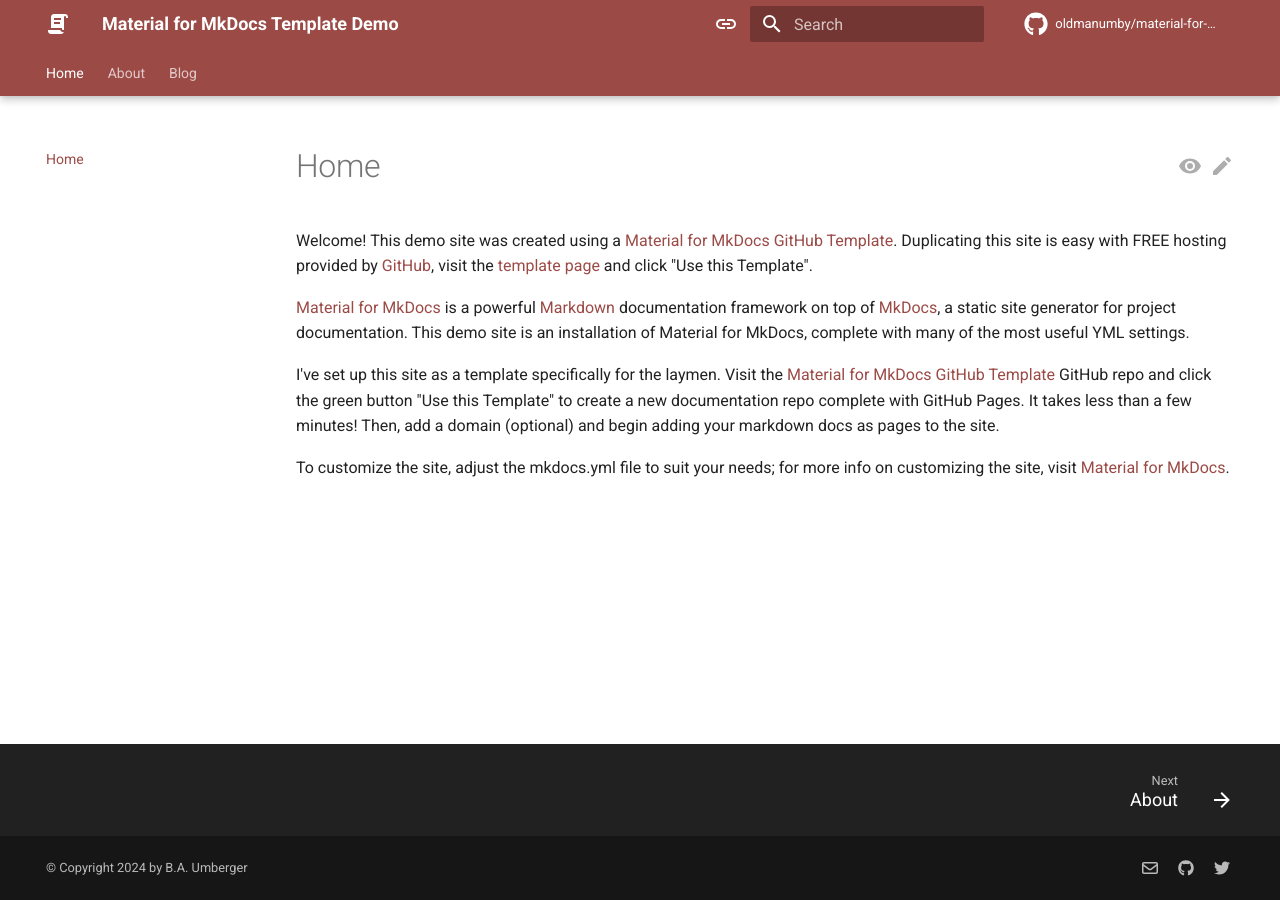
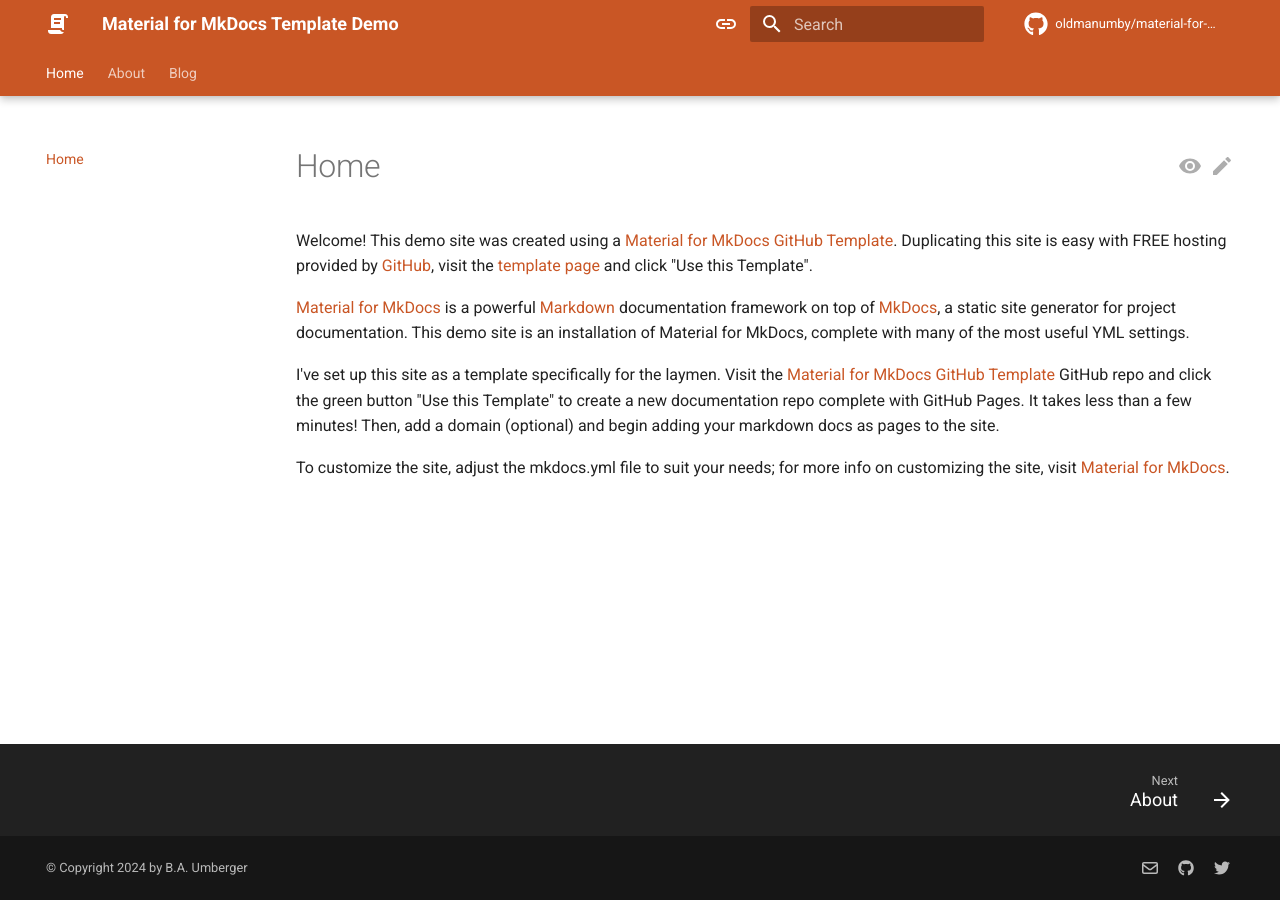
Before and after one commit to OldManUmby/material-for-mkdocs-template, an MkDocs documentation site: the page built from docs/index.md, in a window 1280 px wide. Built offline with MkDocs 1.6.1 and Material for MkDocs 9.7.7, drawn with Linux system fonts in a browser that asks for light colours; comment, search, counter and statistics services are not loaded.

Commit message:
Updated YML

```diff
--- a/docs/stylesheets/extra.css
+++ b/docs/stylesheets/extra.css
@@ -1,10 +1,10 @@
 :root {
-    --md-primary-fg-color: #9B4A46;
-    --md-primary-fg-color--light: #9B4A46;
-    --md-primary-fg-color--dark: #9B4A46;
-    --md-accent-fg-color: #C27A64;
-    --md-accent-fg-color--light: #C27A64;
-    --md-accent-fg-color--dark: #C27A64;
+    --md-primary-fg-color: #C95625;
+    --md-primary-fg-color--light: #C95625;
+    --md-primary-fg-color--dark: #C95625;
+    --md-accent-fg-color: #9B4A46;
+    --md-accent-fg-color--light: #9B4A46;
+    --md-accent-fg-color--dark: #9B4A46;
 }
 
 [data-md-color-scheme="slate"] {
```
